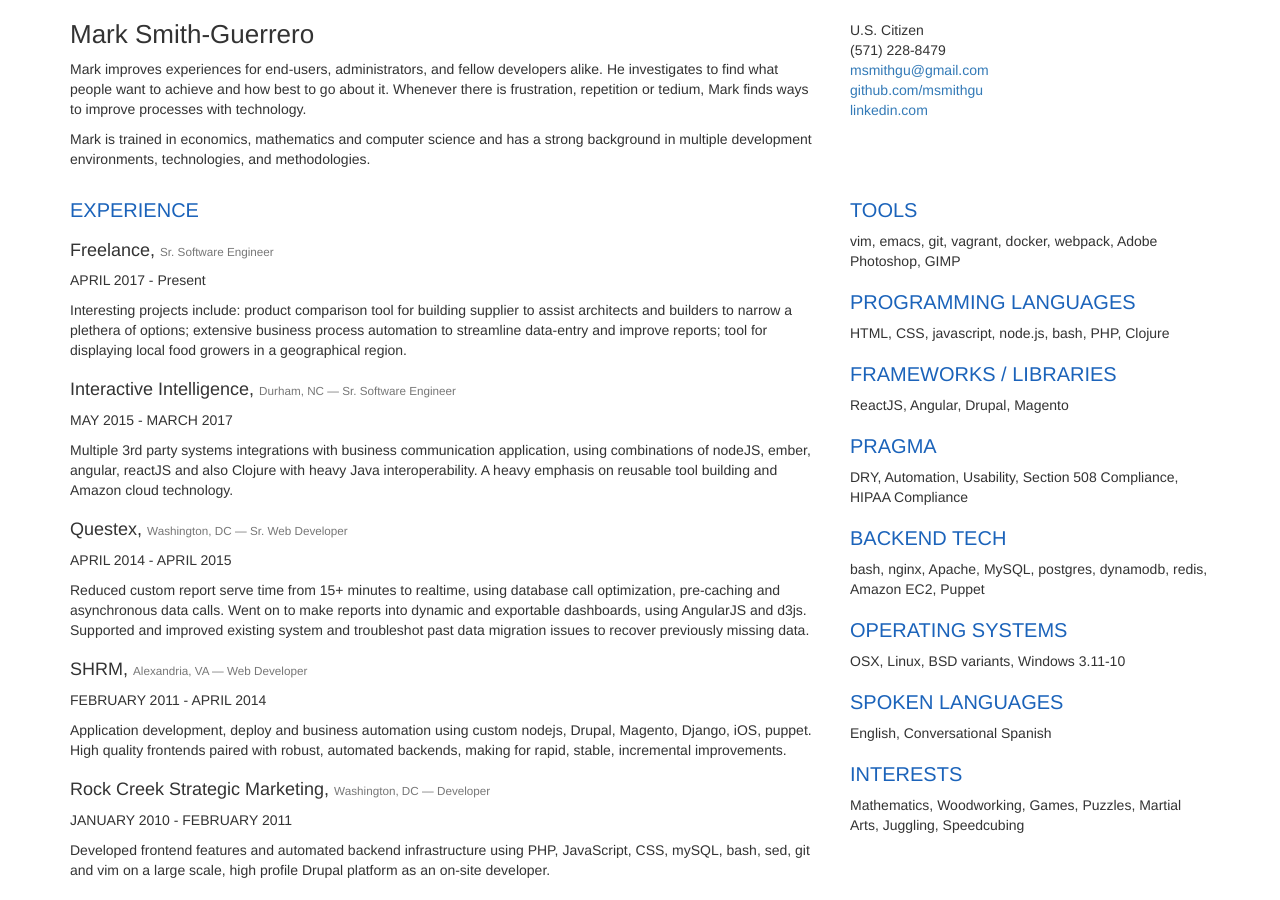
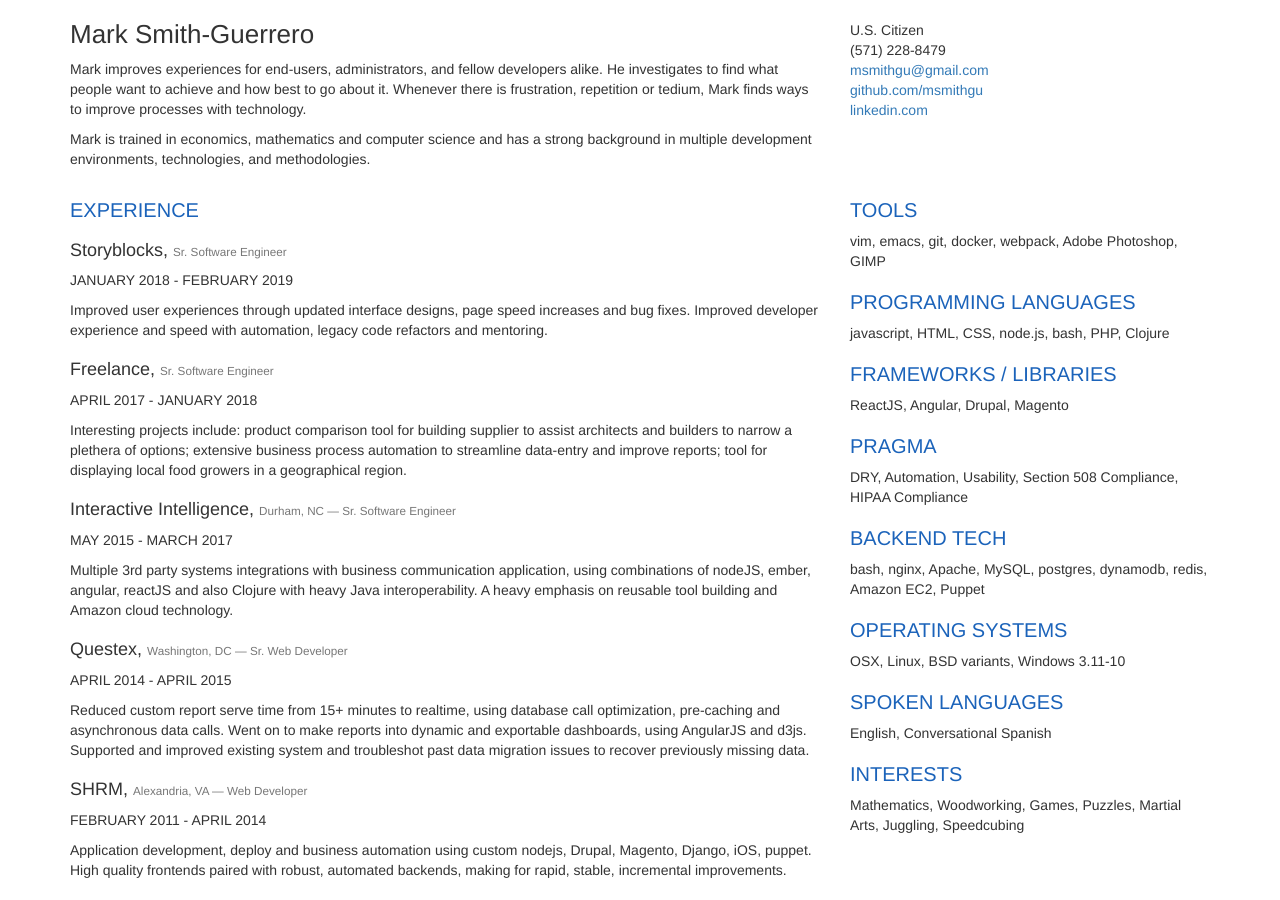
Before and after one commit to msmithgu/msmithgu.github.io, a Jekyll site: the page index.html, which Jekyll copies as it is, in a window 1280 px wide and 900 px high. Built offline with Jekyll 4.4.1, drawn with Linux system fonts in a browser that asks for light colours.

Commit message:
update work history

```diff
--- a/index.html
+++ b/index.html
@@ -53,8 +53,11 @@
       <div class="row">
         <div class="col-xs-8">
           <h2>experience</h2>
+          <h3>Storyblocks, <small>Sr. Software Engineer</small></h3>
+          <p class="dates">JANUARY 2018 - FEBRUARY 2019</p>
+          <p>Improved user experiences through updated interface designs, page speed increases and bug fixes. Improved developer experience and speed with automation, legacy code refactors and mentoring.</p>
           <h3>Freelance, <small>Sr. Software Engineer</small></h3>
-          <p class="dates">APRIL 2017 - Present</p>
+          <p class="dates">APRIL 2017 - JANUARY 2018</p>
           <p>Interesting projects include: product comparison tool for building supplier to assist architects and builders to narrow a plethera of options; extensive business process automation to streamline data-entry and improve reports; tool for displaying local food growers in a geographical region.</p>
           <h3>Interactive Intelligence, <small>Durham, NC — Sr. Software Engineer</small></h3>
           <p class="dates">MAY 2015 - MARCH 2017</p>
@@ -112,9 +115,9 @@
         </div>
         <div class="col-xs-4">
           <h2>tools</h2>
-          <p>vim, emacs, git, vagrant, docker, webpack, Adobe Photoshop, GIMP</p>
+          <p>vim, emacs, git, docker, webpack, Adobe Photoshop, GIMP</p>
           <h2>programming languages</h2>
-          <p>HTML, CSS, javascript, node.js, bash, PHP, Clojure</p>
+          <p>javascript, HTML, CSS, node.js, bash, PHP, Clojure</p>
           <h2>frameworks / libraries</h2>
           <p>ReactJS, Angular, Drupal, Magento</p>
           <h2>pragma</h2>
```
